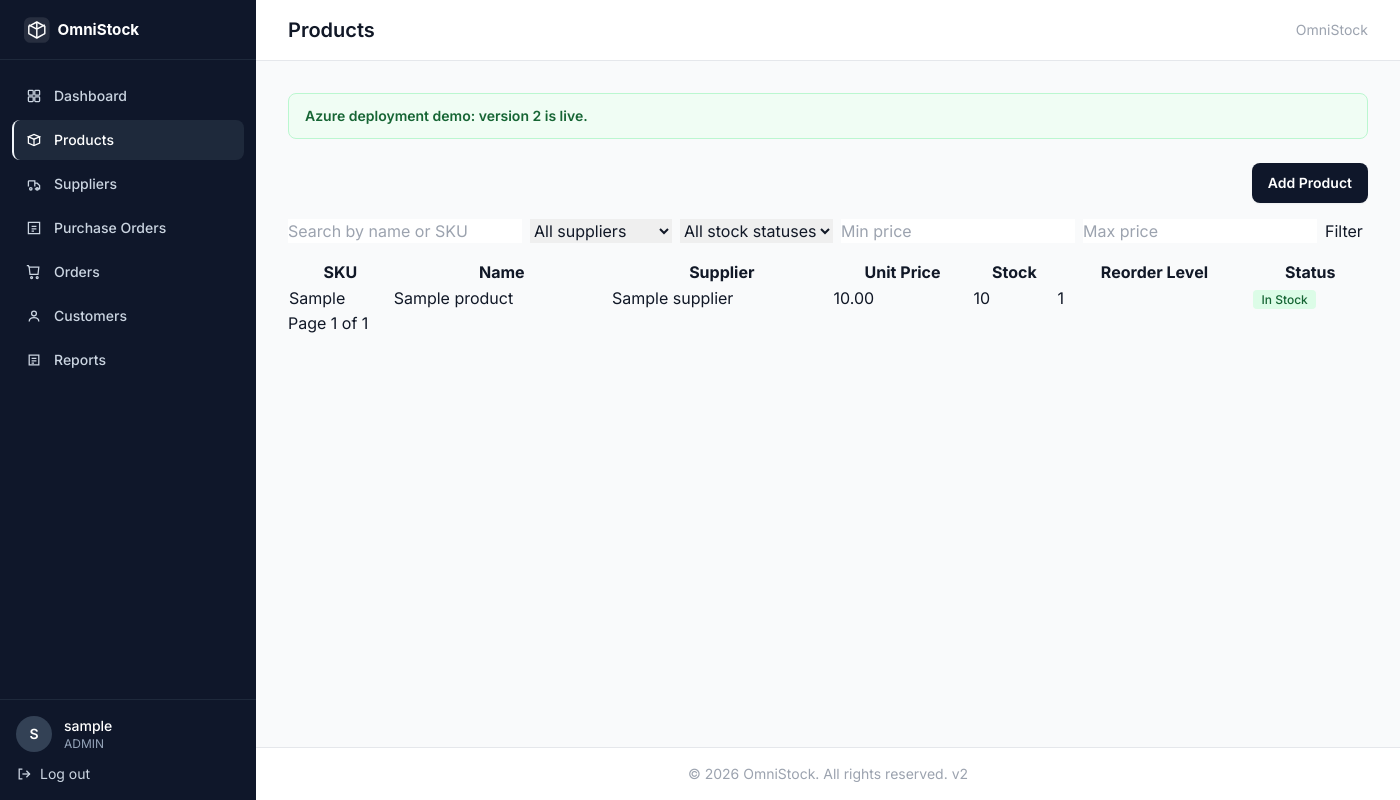
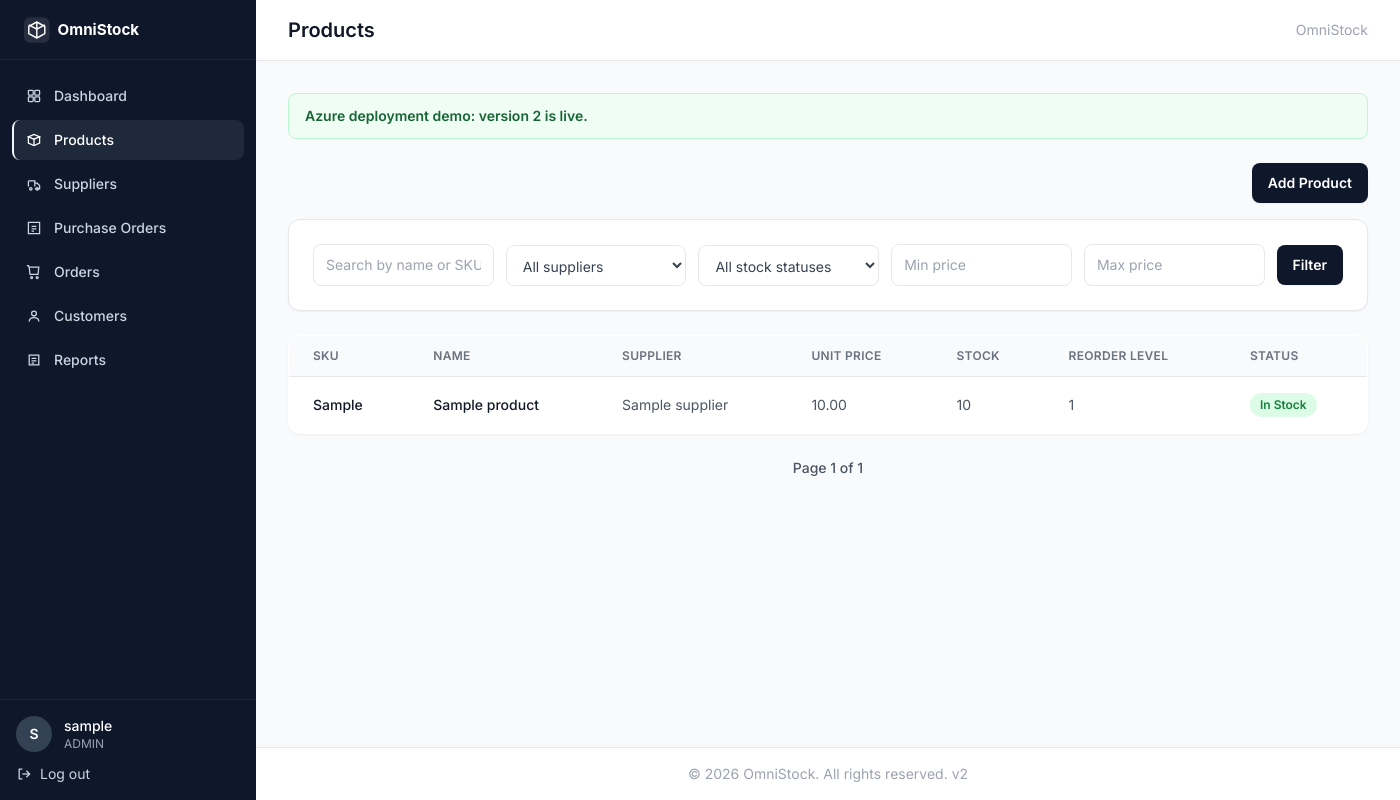
Before and after one commit to AI-with-Coding-2026/Project-A-omnistock, a Django app: page /inventory/products/ in a window 1400 px wide. Run offline with Django 5.2, Linux system fonts and the light colour scheme; a user stored in the database is signed in; tables that the repository leaves empty hold one stand-in row (values such as "Sample post"); some libraries are stand-ins or nearby versions.

Commit message:
feat: improve products page styling

```diff
--- a/inventory/templates/inventory/product_index.html
+++ b/inventory/templates/inventory/product_index.html
@@ -11,9 +11,9 @@
 </div>
 {% endif %}
 
-<form method="get" class="mb-4 flex gap-2">
-    <input type="text" name="q" value="{{ q }}" placeholder="Search by name or SKU">
-    <select name="supplier">
+<form method="get" class="mb-6 flex flex-col gap-3 rounded-xl border border-gray-200 bg-white p-6 shadow-sm sm:flex-row sm:flex-wrap sm:items-center">
+    <input type="text" name="q" value="{{ q }}" placeholder="Search by name or SKU" class="w-full rounded-lg border border-gray-200 bg-white px-3 py-2.5 text-sm text-gray-900 placeholder-gray-400 outline-none transition focus:border-slate-400 focus:ring-2 focus:ring-slate-100 sm:flex-1">
+    <select name="supplier" class="w-full rounded-lg border border-gray-200 bg-white px-3 py-2.5 text-sm text-gray-700 outline-none transition focus:border-slate-400 focus:ring-2 focus:ring-slate-100 sm:flex-1">
         <option value="">All suppliers</option>
         {% for s in suppliers %}
         <option value="{{ s.id }}" {% if s.id|stringformat:"s" == selected_supplier %}selected{% endif %}>
@@ -21,46 +21,51 @@
         </option>
         {% endfor %}
     </select>
-    <select name="stock_status">
+    <select name="stock_status" class="w-full rounded-lg border border-gray-200 bg-white px-3 py-2.5 text-sm text-gray-700 outline-none transition focus:border-slate-400 focus:ring-2 focus:ring-slate-100 sm:flex-1">
         <option value="">All stock statuses</option>
         <option value="low" {% if selected_stock_status == 'low' %}selected{% endif %}>Low Stock</option>
         <option value="in_stock" {% if selected_stock_status == 'in_stock' %}selected{% endif %}>In Stock</option>
     </select>
-    <input type="number" step="0.01" name="min_price" value="{{ min_price }}" placeholder="Min price">
-    <input type="number" step="0.01" name="max_price" value="{{ max_price }}" placeholder="Max price">
-    <button type="submit">Filter</button>
+    <input type="number" step="0.01" name="min_price" value="{{ min_price }}" placeholder="Min price" class="w-full rounded-lg border border-gray-200 bg-white px-3 py-2.5 text-sm text-gray-900 placeholder-gray-400 outline-none transition focus:border-slate-400 focus:ring-2 focus:ring-slate-100 sm:flex-1">
+    <input type="number" step="0.01" name="max_price" value="{{ max_price }}" placeholder="Max price" class="w-full rounded-lg border border-gray-200 bg-white px-3 py-2.5 text-sm text-gray-900 placeholder-gray-400 outline-none transition focus:border-slate-400 focus:ring-2 focus:ring-slate-100 sm:flex-1">
+    <button type="submit" class="inline-flex items-center justify-center rounded-lg bg-slate-900 px-4 py-2.5 text-sm font-semibold text-white shadow-sm transition hover:bg-slate-800">Filter</button>
 </form>
-<table class="table-auto w-full">
-    <thead>
+<table class="min-w-full divide-y divide-gray-200 overflow-hidden rounded-xl border border-gray-200 bg-white text-sm shadow-sm">
+    <thead class="bg-gray-50">
         <tr>
-            <th>SKU</th><th>Name</th><th>Supplier</th><th>Unit Price</th><th>Stock</th><th>Reorder Level</th><th>Status</th>
+            <th class="px-6 py-3 text-left text-xs font-semibold uppercase tracking-wide text-gray-500" >SKU</th><th class="px-6 py-3 text-left text-xs font-semibold uppercase tracking-wide text-gray-500" >Name</th><th class="px-6 py-3 text-left text-xs font-semibold uppercase tracking-wide text-gray-500" >Supplier</th><th class="px-6 py-3 text-left text-xs font-semibold uppercase tracking-wide text-gray-500" >Unit Price</th><th class="px-6 py-3 text-left text-xs font-semibold uppercase tracking-wide text-gray-500" >Stock</th><th class="px-6 py-3 text-left text-xs font-semibold uppercase tracking-wide text-gray-500" >Reorder Level</th><th class="px-6 py-3 text-left text-xs font-semibold uppercase tracking-wide text-gray-500" >Status</th>
         </tr>
     </thead>
-    <tbody>
+    <tbody class="divide-y divide-gray-100 bg-white">
         {% for p in products %}
-        <tr>
-            <td>{{ p.sku }}</td>
-            <td>{{ p.name }}</td>
-            <td>{{ p.supplier.name }}</td>
-            <td>{{ p.unit_price }}</td>
-            <td>{{ p.stock_quantity }}</td>
-            <td>{{ p.reorder_level }}</td>
-            <td>
+        <tr class="transition hover:bg-gray-50">
+            <td class="whitespace-nowrap px-6 py-4 font-medium text-gray-900">{{ p.sku }}</td>
+            <td class="whitespace-nowrap px-6 py-4 font-medium text-gray-900">{{ p.name }}</td>
+            <td class="whitespace-nowrap px-6 py-4 text-gray-600">{{ p.supplier.name }}</td>
+            <td class="whitespace-nowrap px-6 py-4 text-gray-600">{{ p.unit_price }}</td>
+            <td class="whitespace-nowrap px-6 py-4 text-gray-600">{{ p.stock_quantity }}</td>
+            <td class="whitespace-nowrap px-6 py-4 text-gray-600">{{ p.reorder_level }}</td>
+            <td class="whitespace-nowrap px-6 py-4">
                 {% if p.is_low_stock %}
-                    <span class="rounded px-2 py-0.5 text-xs font-medium bg-red-100 text-red-800">Low Stock</span>
+                    <span class="inline-flex rounded-full bg-red-100 px-2.5 py-1 text-xs font-semibold text-red-700">Low Stock</span>
                 {% else %}
-                    <span class="rounded px-2 py-0.5 text-xs font-medium bg-green-100 text-green-800">In Stock</span>
+                    <span class="inline-flex rounded-full bg-green-100 px-2.5 py-1 text-xs font-semibold text-green-700">In Stock</span>
                 {% endif %}
             </td>
         </tr>
         {% endfor %}
     </tbody>
 </table>
+
+<div class="flex items-center justify-center gap-4 py-6 text-sm">
     {% if page_obj.has_previous %}
-        <a href="?page={{ page_obj.previous_page_number }}&{{ querystring }}">Previous</a>
+        <a href="?page={{ page_obj.previous_page_number }}&{{ querystring }}" class="inline-flex items-center rounded-lg border border-gray-200 bg-white px-4 py-2 font-medium text-gray-700 transition hover:bg-gray-50">Previous</a>
     {% endif %}
+    <span class="font-medium text-gray-600">
     Page {{ page_obj.number }} of {{ page_obj.paginator.num_pages }}
+    </span>
     {% if page_obj.has_next %}
-        <a href="?page={{ page_obj.next_page_number }}&{{ querystring }}">Next</a>
+        <a href="?page={{ page_obj.next_page_number }}&{{ querystring }}" class="inline-flex items-center rounded-lg border border-gray-200 bg-white px-4 py-2 font-medium text-gray-700 transition hover:bg-gray-50">Next</a>
     {% endif %}
+    </div>
 {% endblock %}
```
Also changed, not shown: inventory/templates/inventory/supplier_list.html (+6 -4 lines).
